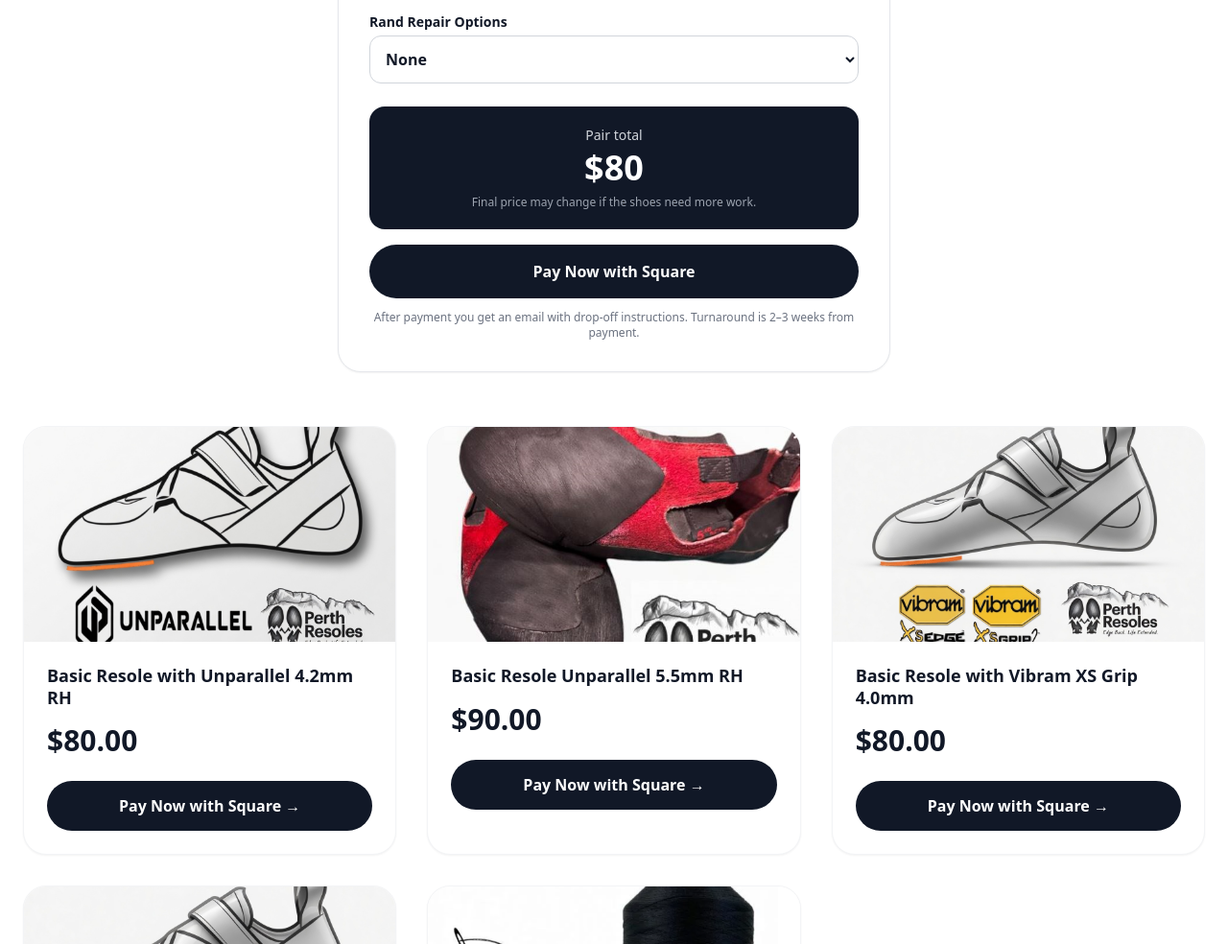
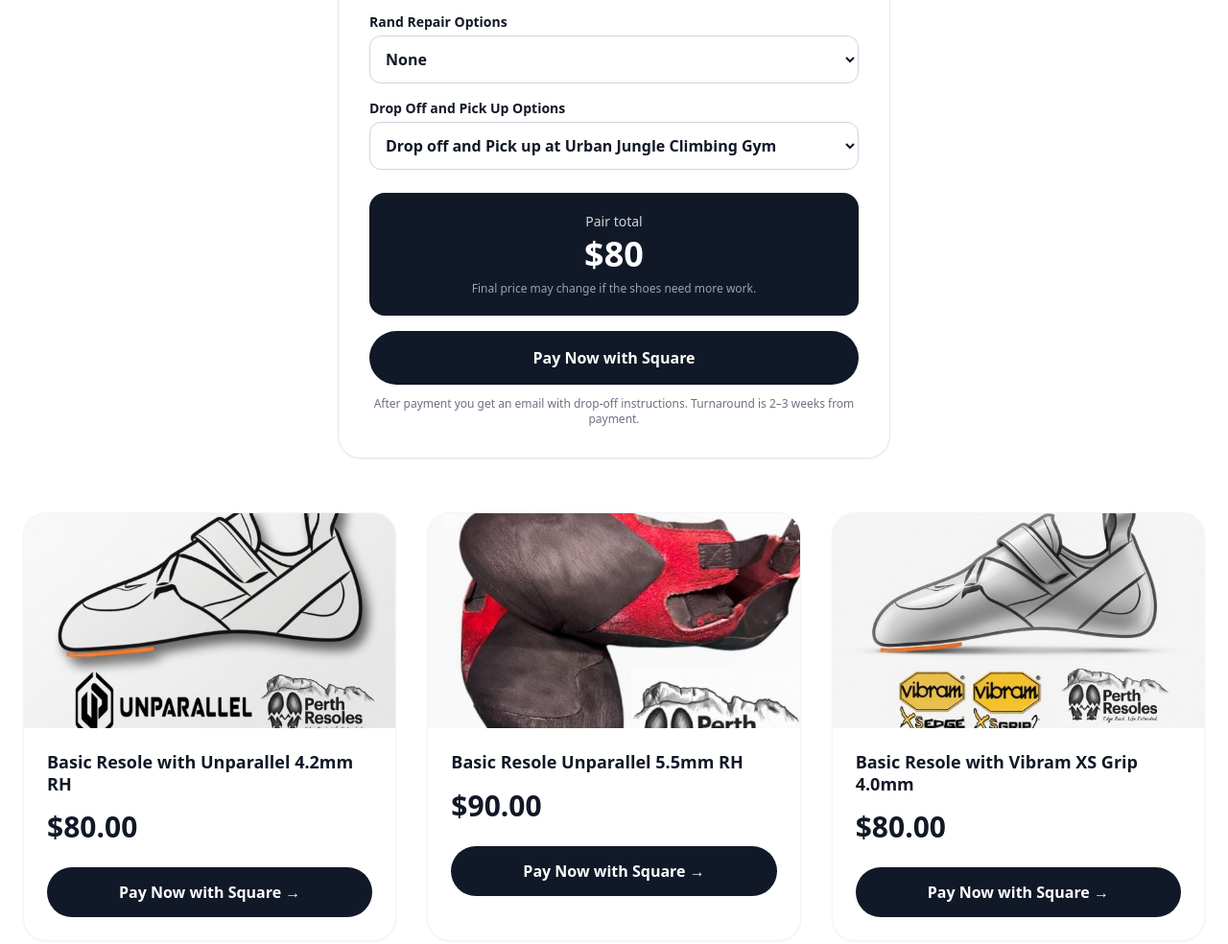
Before and after one commit to omorellAUS/Perth-Resoles-Website-, a plain HTML site: page index.html in a window 1280 px wide. Shown: the part 1378-2362 px from the top of the page at 96% size. Drawn offline with nearby package versions, Linux system fonts and the light colour scheme; a script that the page names is missing.

Commit message:
Update index.html

```diff
--- a/index.html
+++ b/index.html
@@ -74,6 +74,13 @@
              <option value="20" data-key="toe">Toe cap   —  $20 single shoe only</option>
             <option value="30" data-key="half">Half rand —  $30 single shoe only</option>
               <option value="45" data-key="full">Full rand —$45 single shoe only</option>
+              </select>
+        </label>
+        <label class="block text-sm font-semibold mt-4">Drop Off and Pick Up Options
+          <select id="repair" class="mt-1 w-full rounded-xl border border-gray-300 px-3 py-3 bg-white text-base">
+            <option value="0" data-key="none">Drop off and Pick up at Urban Jungle Climbing Gym</option>
+            <option value="40" data-key="toe">Drop off and pick up Perth Hills </option>
+             <option value="40" data-key="toe">I prefer to send my shoes via postage  </option>
           </select>
         </label>
         <div class="mt-6 bg-gray-900 text-white rounded-2xl p-5 text-center">
@@ -142,7 +149,7 @@
   <section class="py-20 bg-gray-50">
     <div class="max-w-6xl mx-auto px-6">
       <h2 class="text-4xl font-bold text-center mb-4">Recent Projects</h2>
-      <p class="text-center text-gray-600 mb-12">Follow <a href="https://www.instagram.com/perthresoles/" target="_blank" class="text-blue-600">@perthresoles</a></p>
+      <p class="text-center text-gray-600 mb-12">Follow us on Instagram <a href="https://www.instagram.com/perthresoles/" target="_blank" class="text-blue-600">@perthresoles</a></p>
 
       <div class="grid grid-cols-1 md:grid-cols-3 gap-4">
         <blockquote class="instagram-media" data-instgrm-captioned data-instgrm-permalink="https://www.instagram.com/p/DWTh926FNHN/?utm_source=ig_embed&amp;utm_campaign=loading" data-instgrm-version="14" style="background:#3c3c3c; border:0; border-radius:3px; box-shadow:0 0 1px 0 rgba(0,0,0,0.5),0 1px 10px 0 rgba(0,0,0,0.15); margin: 1px; max-width:540px; min-width:326px; padding:0; width:99.375%; width:-webkit-calc(100% - 2px); width:calc(100% - 2px);"></blockquote>
```
